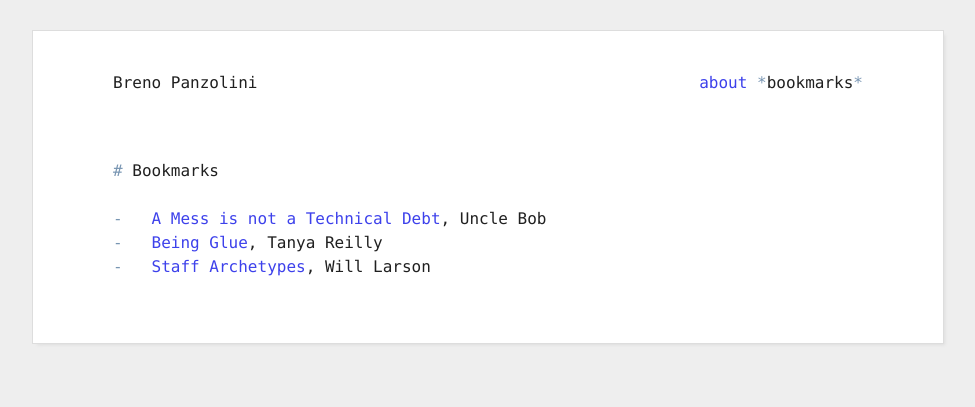
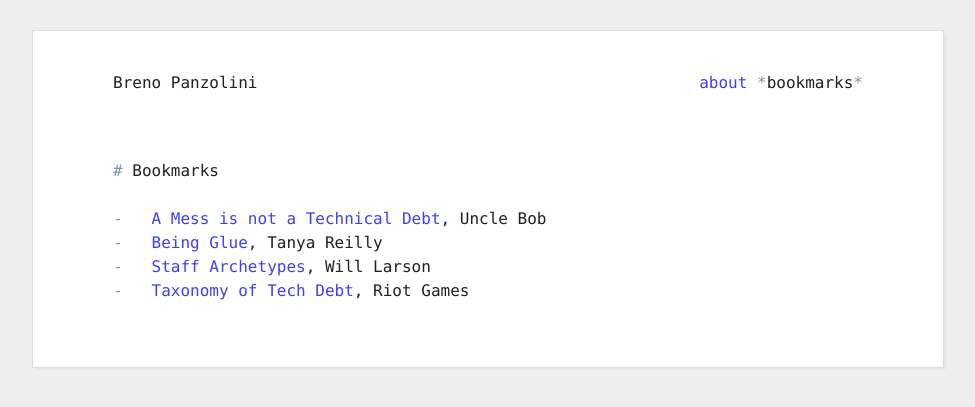
Before and after one commit to brenopanzolini/personal-page, a Jekyll site: the page built from bookmarks.html, in a window 1280 px wide. Shown: the top 407 px of the page, without its empty margins (152-1127 px from the left). Built offline with Jekyll 4.4.1, drawn with Linux system fonts in a browser that asks for light colours.

Commit message:
Update bookmarks.yml

```diff
--- a/_data/bookmarks.yml
+++ b/_data/bookmarks.yml
@@ -9,3 +9,7 @@
 - name: Staff Archetypes
   author: Will Larson
   url: https://staffeng.com/guides/staff-archetypes/
+
+- name: Taxonomy of Tech Debt
+  author: Riot Games
+  url: https://technology.riotgames.com/news/taxonomy-tech-debt
```
